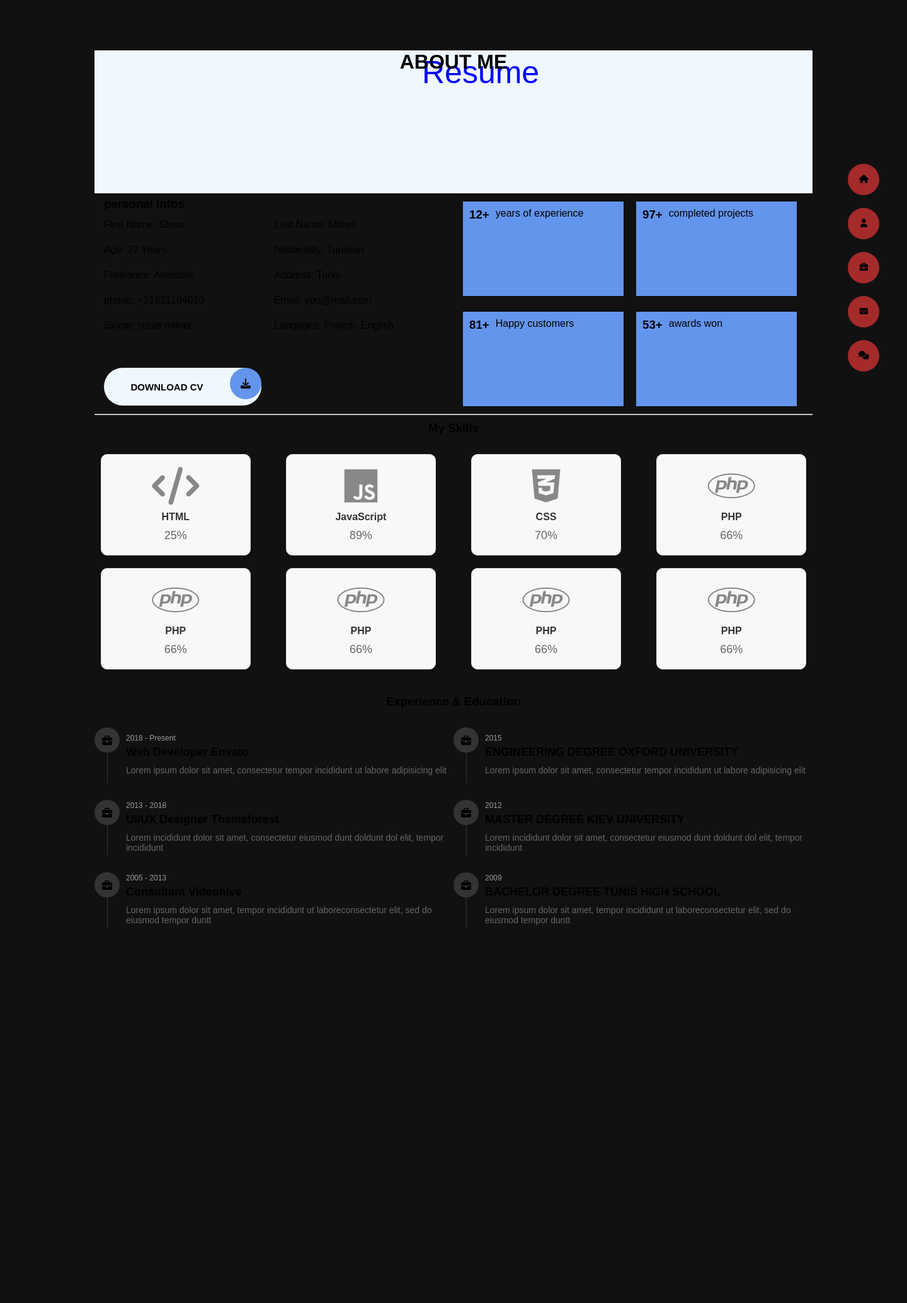
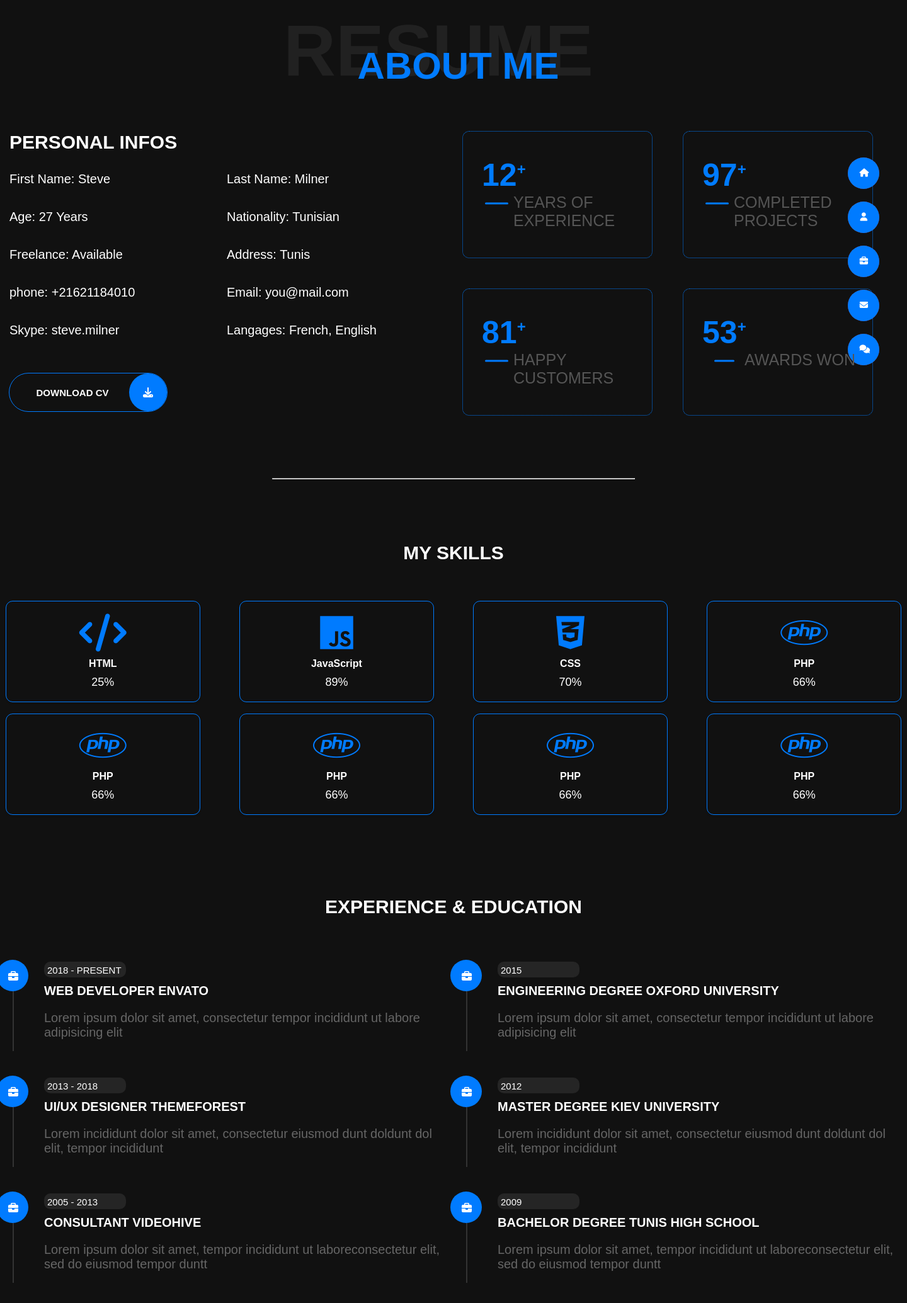
Before and after one commit to Kabari/My-Portfolio-Web-Site, a Flask app: page /about in a window 1440 px wide. Shown: the whole page at 63% size. Before the commit the page ends 1473 px from the top, so only its background shows below. Run offline with Flask 3, Linux system fonts and the light colour scheme.

Commit message:
fixed and optimized styles for index.html and about.html

```diff
--- a/static/css/styles.css
+++ b/static/css/styles.css
@@ -7,6 +7,19 @@
 body {
     font-family: 'Poppins', sans-serif;
     background: #111;
+}
+
+/* For WebKit (Safari, Chrome, Edge) */
+::-webkit-scrollbar {
+    width: 6px;
+    /* Width of the scrollbar */
+}
+
+::-webkit-scrollbar-thumb {
+    background-color: #888;
+    /* Color of the scrollbar thumb */
+    border-radius: 3px;
+    /* Rounded corners for the scrollbar thumb */
 }
 
 
@@ -36,10 +49,12 @@ body {
 .fa-paper-plane {
     width: 50px;
     height: 50px;
-    padding: 18px 15px;
+    padding: 18px 18px;
     margin-left: auto;
-    color: black;
+    color: #fff;
+    background-color: #007bff;
     content-visibility: visible;
+    border-radius: 50%;
 }
 
 .nav-btn {
@@ -182,12 +202,13 @@ body {
     width: 250px;
     height: 60px;
     border-radius: 35px;
-    outline: none;
+    outline: 1px solid #007bff;
     border: none;
-    gap: 0;
+    color: #fff;
+    /* gap: 0; */
     background-color: transparent;
     /* border: 1px solid red4 */
-    background-color: aliceblue;
+    /* background-color: aliceblue; */
 
 }
 
@@ -209,14 +230,14 @@ body {
     width: 60px;
     height: 60px;
     border-radius: 30px;
-    background-color: cornflowerblue;
+    background-color: #007bff;
     /* border: 1px solid black; */
     font-size: 20px;
 }
 
 /* About Config Start */
 .about-section {
-    width: 1140px;
+    width: 1440px;
     padding: 0px 0px 0px;
     /* height: 100vh; */
     margin: auto;
@@ -224,29 +245,51 @@ body {
 }
 
 .title-section {
-    height: 227px;
-    background-color: aliceblue;
+    margin: 70px auto;
+    height: auto;
+    /* background-color: aliceblue; */
     /* border: 1px solid red; */
     text-align: center;
 }
 
-.title-section h1 {
+.about-text {
+    /* margin: 50px 0; */
+    margin-left: 15px;
+    z-index: 99;
     position: relative;
-    margin-top: 80px;
-    /* border: 1px solid red; */
-    z-index: 999;
+    font-size: 60px;
+    font-weight: 900;
+    color: #007bff;
 }
 
+/* .title-section h1 {
+    position: relative;
+    margin: 100px 0;
+    font-size: 50px;
+    border: 1px solid red;
+    z-index: 999;
+} */
+
 .title-bg {
+    text-transform: uppercase;
+    display: block;
     position: absolute;
     z-index: 1;
-    color: blue;
-    margin: -31px auto auto -50px;
-    font-size: 50px;
+    color: hsla(0, 0%, 100%, .07);
+    ;
+    /* margin: auto; */
+    /* top: -100px; */
+    margin: -125px 0px 0px 450px;
+    /* padding: -200px 0 0 0; */
+    font-size: 115px;
+    font-weight: 900;
     /* border: 1px solid red; */
+    justify-content: flex-start;
+    align-items: flex-start;
 }
 
 .main-content {
+
     display: flex;
     flex-wrap: wrap;
     /* border: 1px solid red; */
@@ -254,6 +297,12 @@ body {
 
 .row {
     display: flex;
+}
+
+.custom-title {
+    text-transform: uppercase;
+    font-size: 30px;
+    color: #fff;
 }
 
 .col-xl-6 {
@@ -274,11 +323,15 @@ body {
 }
 
 .about-list {
+    margin-top: 20px;
+    font-size: 20px;
+    color: #fff;
     display: flex;
     flex-wrap: wrap;
 }
 
 .about-list>* {
+    margin: 10px 0;
     width: 50%;
     height: 40px;
     /* border: 1px solid red; */
@@ -289,39 +342,88 @@ body {
     display: flex;
     justify-content: center;
     align-items: center;
-    width: 50px;
-    height: 50px;
+    width: 60px;
+    height: 60px;
     border-radius: 30px;
-    background-color: cornflowerblue;
+    background-color: #007bff;
 }
 
 .col-lg-7 {
     margin: auto;
     display: flex;
-    height: 330px;
+    height: auto;
     flex-wrap: wrap;
 }
 
 .col-lg-7>* {
     flex-wrap: wrap;
-    gap: 20px;
+    gap: 50px;
 }
 
 .box-stats {
     gap: 10px;
-    background-color: cornflowerblue;
-    display: flex;
-    width: 255px;
+    /* background-color: cornflowerblue; */
+    /* display: flex; */
+    width: 300px;
     padding: 10px;
-    height: 150px;
+    height: 200px;
+    border-radius: 10px;
+    outline: 1px dotted #007bff;
+    /* text-align: center; */
+    /* border: 1px solid red; */
+}
+
+.box-stats h3 {
+    padding-left: 20px;
+    margin-top: 30px;
+    font-size: 50px;
+    font-weight: 900;
+    color: #007bff;
+    /* display: block; */
+    /* border: 1px solid red; */
+}
+
+.box-stats h3 span {
+    font-size: 24px;
+    vertical-align: super;
+}
+
+.box-stats p {
+    align-items: center;
+    justify-self: center;
+    position: relative;
+    font-size: 25px;
+    padding-left: 70px;
+    text-transform: uppercase;
+    color: #555;
+    /* border: 1px solid red; */
+}
+
+.box-stats p::before {
+    content: "";
+    position: absolute;
+    left: 9%;
+    /* top: 25%; */
+    margin-top: 16px;
+    transform: translateY(-50%);
+    width: 13%;
+    height: 3px;
+    border-radius: 50px;
+    background-color: #007bff;
     /* border: 1px solid red; */
 }
 
 .col-12-exp {
     display: flex;
     justify-content: center;
-    margin: 10px 0 20px 0px;
+    margin: 10px 0 50px 0px;
     /* border: 1px solid red; */
+}
+
+.separator {
+    width: 40%;
+    margin: 100px auto;
+    /* height: 50px; */
 }
 
 
@@ -331,13 +433,16 @@ body {
     display: flex;
     flex-wrap: wrap;
     justify-content: space-between;
+    margin-bottom: 100px;
 }
 
 .skill-card {
     width: calc(23% - 20px);
     /* Adjust the width and spacing as needed */
-    background-color: #f8f8f8;
-    border: 1px solid #ddd;
+    /* background-color: #f8f8f8; */
+    /* border: 1px solid #ddd; */
+    outline-style: double;
+    outline: 1px solid #007bff;
     border-radius: 10px;
     padding: 20px;
     text-align: center;
@@ -347,22 +452,21 @@ body {
 
 .skill-card i {
     font-size: 60px;
-    color: #888;
+    color: #007bff;
     margin-bottom: 10px;
 }
 
 .skill-card h6 {
     font-size: 16px;
-    color: #333;
+    color: #fff;
     margin-bottom: 10px;
 }
 
 .skill-card .percentage {
     font-size: 18px;
-    color: #666;
+    color: #fff;
     margin-bottom: 0;
 }
-
 
 
 
@@ -382,50 +486,62 @@ body {
     align-items: center;
     margin-top: 10px;
     margin-bottom: 30px;
+    /* font-size: ; */
 }
 
 .icon {
     width: 40px;
     height: 40px;
-    background-color: #333;
+    /* background-color: #333; */
     border-radius: 50%;
     display: flex;
     justify-content: center;
     align-items: center;
     color: #fff;
     margin-right: 10px;
-    margin-bottom: 45px;
+    margin-bottom: 90px;
 }
 
 .experience-content {
+    color: #fff;
+    /* margin: 10px 0; */
     flex: 1;
 }
 
 .experience-content .time {
     display: block;
-    font-size: 12px;
-    color: #999;
-    margin-bottom: 5px;
+    width: 130px;
+    height: 25px;
+    padding: 5px 0 0 5px;
+    border-radius: 10px;
+    font-size: 15px;
+    color: #fff;
+    margin: 10px 20px;
+    text-transform: uppercase;
+    background: #252525;
 }
 
 .experience-content h5 {
-    font-size: 18px;
-    margin-bottom: 10px;
+    font-size: 20px;
+    margin: 10px 20px;
+    text-transform: uppercase;
+
 }
 
 .experience-content p {
-    font-size: 14px;
+    margin: 20px;
+    font-size: 20px;
     color: #666;
 }
 
 .liner {
     position: absolute;
-    width: 1px;
-    height: 50px;
+    width: 2px;
+    height: 95px;
     background-color: #333;
     align-items: center;
     margin-left: 20px;
-    margin-top: 40px;
+    margin-top: 55px;
 }
 
 /* About Config End */
```
Also changed, not shown: other parts of static/css/styles.css (+43 -29 lines).
